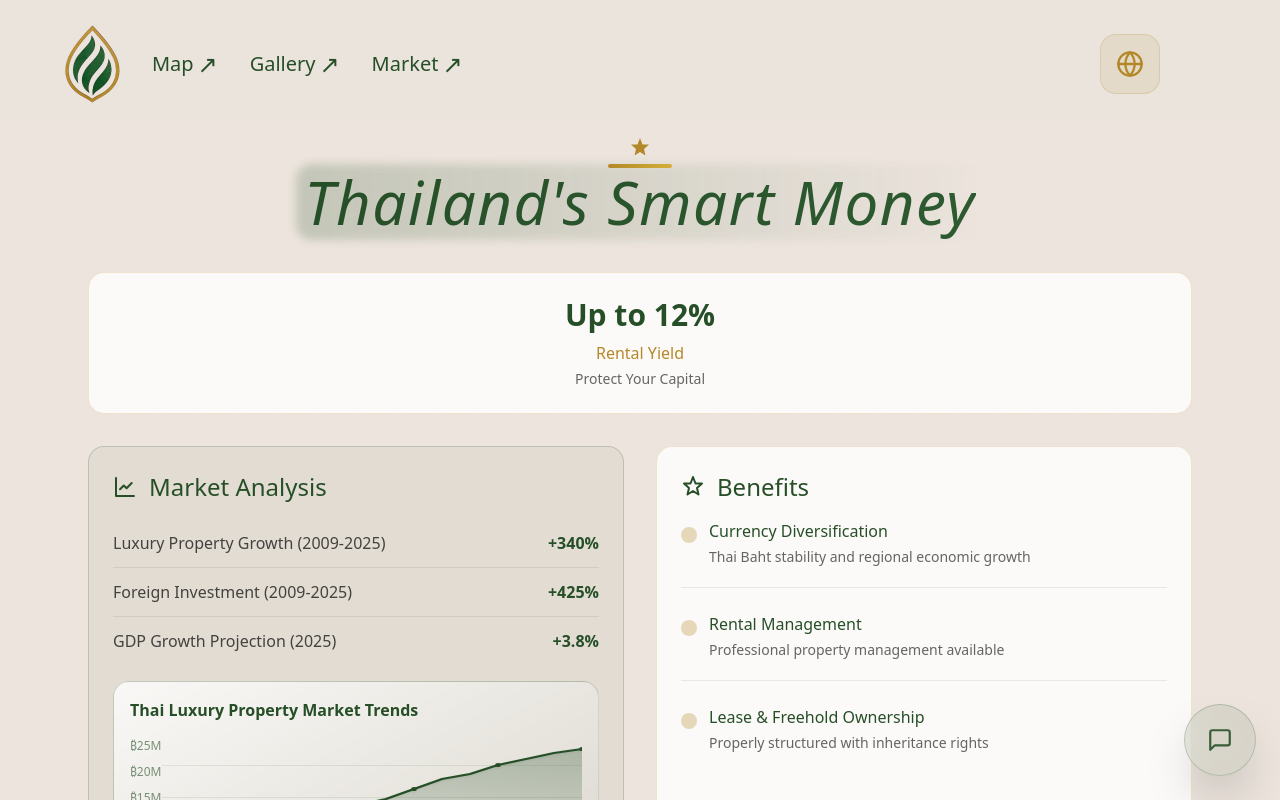
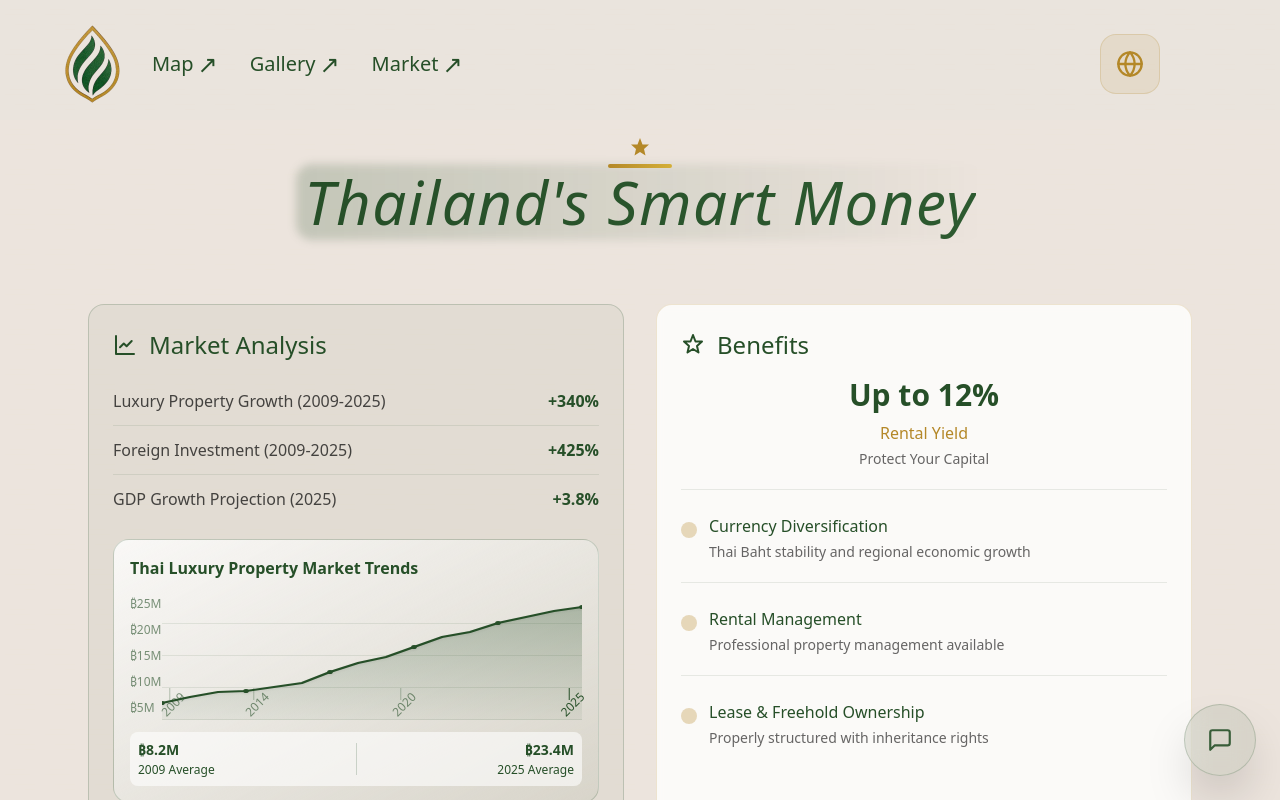
Before and after one commit to Marnfah-Pool-Villas/truffle-clone-v398, a Next.js app in the folder truffle-clone/: page /capital in a window 1280 px wide. Shown: the top 800 px of the page. Built offline with nearby package versions, Linux system fonts and the light colour scheme; a web font is replaced by a local one.

Commit message:
Move rental yield info into benefits card on desktop
cgen-62a350ed2eea444b945e846fc67bb3a7

```diff
--- a/truffle-clone/src/components/InvestmentSection.tsx
+++ b/truffle-clone/src/components/InvestmentSection.tsx
@@ -30,7 +30,7 @@ export default function InvestmentSection() {
 
       {/* Key Investment Metrics */}
       <div className="grid grid-cols-1 gap-6 mb-8">
-        <div className="bg-white/80 backdrop-blur-sm rounded-2xl p-6 border border-[#b48828]/20 text-center">
+        <div className="bg-white/80 backdrop-blur-sm rounded-2xl p-6 border border-[#b48828]/20 text-center lg:hidden">
           <div className="text-3xl font-bold text-[#264f28] mb-2">Up to 12%</div>
           <div className="text-[#b48828] font-medium mb-1">{t.investment.metrics.yield.title}</div>
           <div className="text-sm text-black/60">{t.investment.metrics.tax.subtitle}</div>
@@ -186,6 +186,11 @@ export default function InvestmentSection() {
             {t.investment.benefits.title}
           </h3>
           <div className="space-y-6">
+            <div className="hidden lg:block pb-5 border-b border-[#264f28]/10 text-center">
+              <div className="text-3xl font-bold text-[#264f28] mb-2">Up to 12%</div>
+              <div className="text-[#b48828] font-medium mb-1">{t.investment.metrics.yield.title}</div>
+              <div className="text-sm text-black/60">{t.investment.metrics.tax.subtitle}</div>
+            </div>
             <div className="flex items-start gap-3 pb-5 border-b border-[#264f28]/10">
               <div className="w-4 h-4 rounded-full mt-2" style={{backgroundColor: 'rgba(180, 136, 40, 0.3)'}}></div>
               <div>
```
